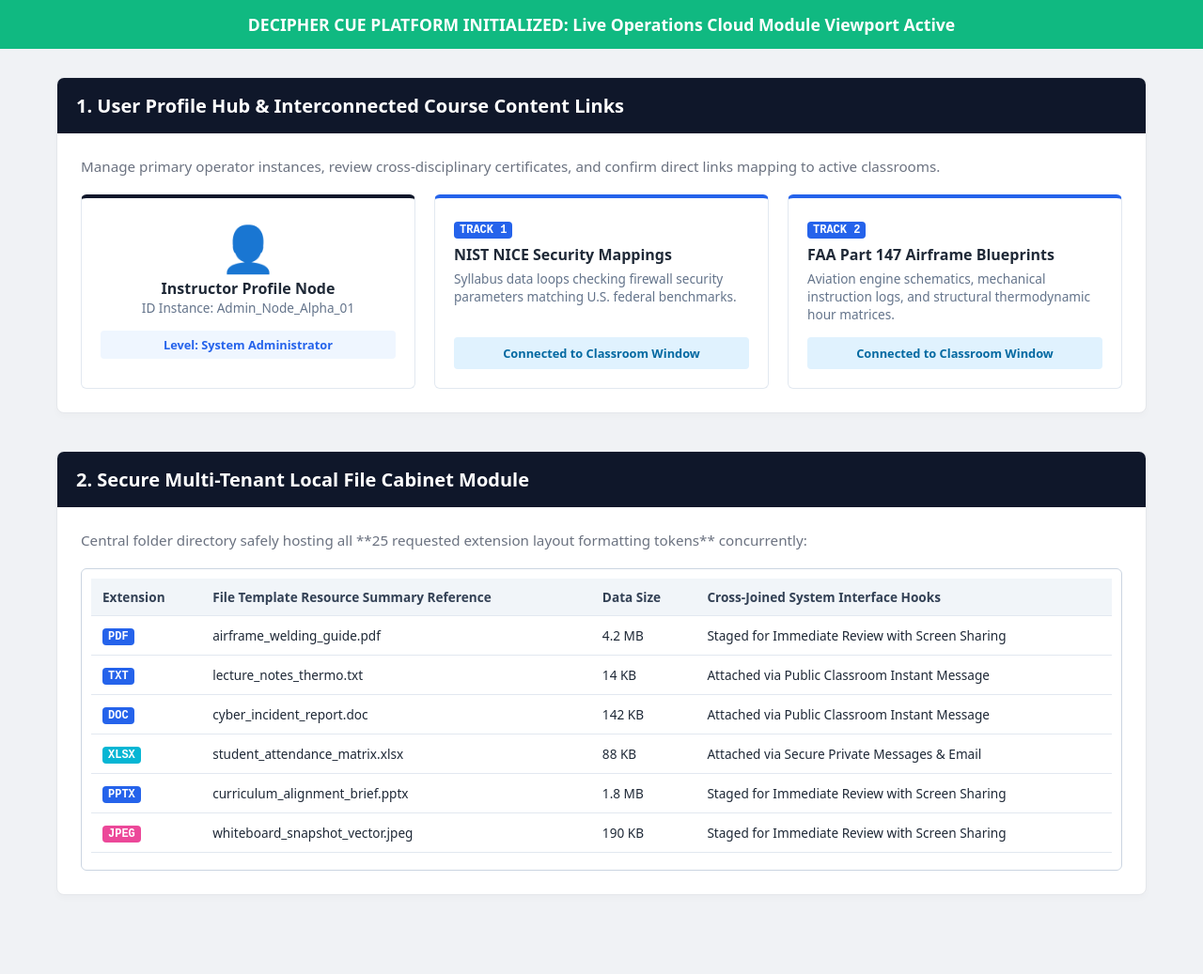
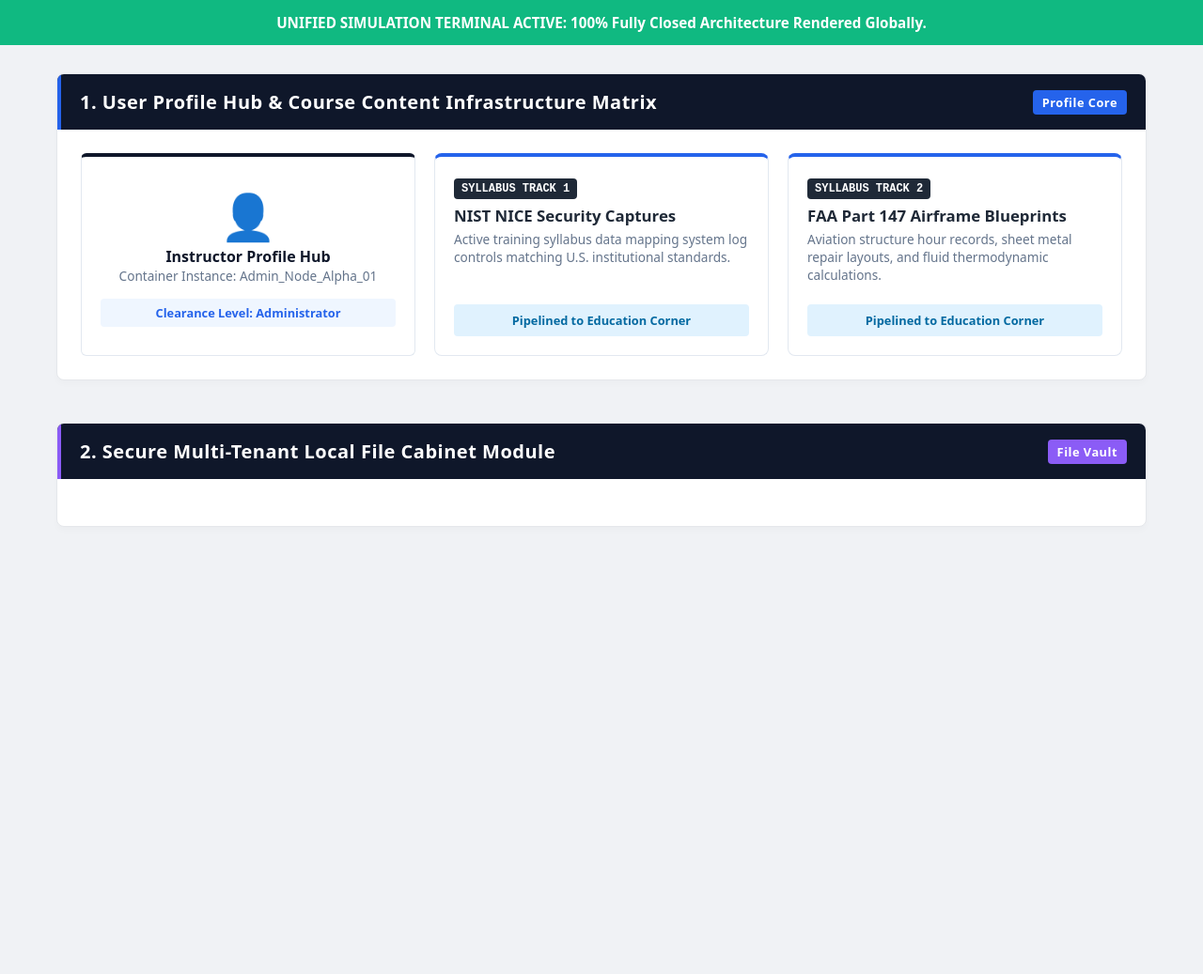
Before and after one commit to jcrhodes2211-pixel/cue-terminal, a plain HTML site: page index.html in a window 1280 px wide. Shown: the whole page at 94% size. After the commit the page ends 800 px from the top, so only its background shows below. Drawn offline with Linux system fonts and the light colour scheme.

Commit message:
Revise title and enhance styles in index.html
Updated the title and various styles for improved layout and consistency across the dashboard. Adjusted elements for better visual hierarchy and user experience.

```diff
--- a/index.html
+++ b/index.html
@@ -3,92 +3,92 @@
 <head>
     <meta charset="UTF-8">
     <meta name="viewport" content="width=device-width, initial-scale=1.0">
-    <title>Decipher Cue - Unified System Presentation Dashboard</title>
+    <title>Decipher Cue - Stable Multi-Tenant Master Blueprint</title>
     <style>
-        * { box-sizing: border-box; margin: 0; padding: 0; font-family: system-ui, sans-serif; }
-        body { background: #f0f2f5; color: #1f2937; min-height: 100vh; padding-bottom: 60px; overflow-y: scroll; }
-        #master-banner { background: #10b981; color: white; text-align: center; padding: 14px; font-weight: bold; font-size: 1.1rem; }
-        .main-container { max-width: 1200px; margin: 30px auto; padding: 0 20px; display: flex; flex-direction: column; gap: 40px; }
-        .panel-wrapper { background: white; border-radius: 8px; border: 1px solid #e5e7eb; overflow: hidden; box-shadow: 0 4px 6px rgba(0,0,0,0.02); }
-        .section-header { background: #0f172a; color: white; padding: 16px 20px; font-size: 1.25rem; font-weight: bold; }
+        * { box-sizing: border-box; margin: 0; padding: 0; font-family: system-ui, -apple-system, sans-serif; }
+        body { background: #f0f2f5; color: #1f2937; min-height: 100vh; overflow-y: scroll; padding-bottom: 80px; }
+        #master-status-strip { background: #10b981; color: #ffffff; text-align: center; padding: 14px; font-weight: bold; font-size: 0.95rem; position: sticky; top: 0; z-index: 9999; }
+        .main-container { max-width: 1200px; margin: 30px auto; padding: 0 20px; display: flex; flex-direction: column; gap: 45px; width: 100%; }
+        .panel-section-wrapper { display: flex; flex-direction: column; width: 100%; background: #ffffff; border-radius: 8px; border: 1px solid #e5e7eb; overflow: hidden; box-shadow: 0 4px 6px rgba(0,0,0,0.02); }
+        .section-header { background: #0f172a; color: #ffffff; padding: 16px 20px; font-size: 1.25rem; font-weight: bold; display: flex; justify-content: space-between; align-items: center; letter-spacing: 0.5px; }
         .section-body { padding: 25px; display: flex; flex-direction: column; gap: 20px; }
-        .card { background: #f8fafc; padding: 20px; border-radius: 6px; border: 1px solid #e2e8f0; }
-        .grid-2 { display: grid; grid-template-columns: 1fr 1fr; gap: 24px; }
-        .grid-3 { display: grid; grid-template-columns: 1fr 1fr 1fr; gap: 20px; }
-        .form-group { display: flex; flex-direction: column; gap: 6px; width: 100%; }
-        .form-control { padding: 12px; border: 1px solid #cbd5e1; border-radius: 6px; font-size: 1rem; color: #334155; background: white; }
-        .ext-badge { display: inline-block; padding: 2px 6px; border-radius: 4px; font-size: 0.75rem; font-family: monospace; font-weight: bold; text-transform: uppercase; color: white; background: #2563eb; }
+        .card { background: #f8fafc; padding: 20px; border-radius: 6px; border: 1px solid #e2e8f0; width: 100%; }
+        .grid-2 { display: grid; grid-template-columns: 1fr 1fr; gap: 24px; width: 100%; }
+        .grid-3 { display: grid; grid-template-columns: 1fr 1fr 1fr; gap: 20px; width: 100%; }
+        .form-group { margin-bottom: 15px; display: flex; flex-direction: column; gap: 6px; width: 100%; }
+        .form-control { padding: 12px; border: 1px solid #cbd5e1; border-radius: 6px; font-size: 1rem; width: 100%; background: #ffffff; color: #334155; margin-top: 5px; }
+        .recorder-control-bar { background: #111827; padding: 15px; border-radius: 6px; display: flex; justify-content: space-between; align-items: center; border: 1px solid #1e293b; width: 100%; color: white; }
+        .recording-status-ticker { color: #ef4444; font-weight: bold; font-family: monospace; font-size: 0.9rem; }
+        .classroom-video-hub { display: grid; grid-template-columns: 2fr 1fr; gap: 20px; width: 100%; }
+        .live-stream-theater { background: #1e293b; border-radius: 8px; padding: 25px; display: flex; flex-direction: column; justify-content: center; align-items: center; border: 2px solid #3b82f6; min-height: 240px; color: white; position: relative; text-align: center; }
+        .live-broadcast-tag { position: absolute; top: 12px; left: 12px; background: #ef4444; color: white; padding: 4px 10px; border-radius: 4px; font-size: 0.75rem; font-weight: bold; }
+        .voip-status-badge { background: #334155; padding: 20px; border-radius: 8px; text-align: center; border: 1px solid #475569; display: flex; flex-direction: column; align-items: center; justify-content: center; gap: 8px; color: white; }
+        .voip-dot { width: 12px; height: 12px; background: #10b981; border-radius: 50%; display: inline-block; }
+        .board-canvas-surface { background: #ffffff; border: 1px solid #cbd5e1; border-radius: 8px; padding: 15px; width: 100%; display: flex; flex-direction: column; gap: 10px; }
+        .canvas-toolbar { display: flex; justify-content: space-between; align-items: center; background: #334155; padding: 10px; border-radius: 6px; color: white; }
+        .canvas-interactive-sandbox { background: #ffffff; border: 2px dashed #94a3b8; height: 140px; border-radius: 6px; display: flex; flex-direction: column; justify-content: center; align-items: center; text-align: center; padding: 20px; color: #4b5563; font-weight: bold; }
         .cabinet-table { width: 100%; border-collapse: collapse; text-align: left; }
         .cabinet-table th, .cabinet-table td { padding: 10px 12px; border-bottom: 1px solid #e2e8f0; font-size: 0.85rem; }
         .cabinet-table th { background: #f1f5f9; font-weight: bold; color: #334155; }
-        .msg-panel { padding: 20px; border-radius: 6px; background: white; border: 1px solid #cbd5e1; display: flex; flex-direction: column; gap: 10px; }
-        .msg-bubble { padding: 10px 14px; border-radius: 8px; max-width: 80%; font-size: 0.9rem; }
-        .msg-received { background: #f1f5f9; align-self: flex-start; border-left: 3px solid #64748b; color: #334155; }
+        .ext-badge { display: inline-block; padding: 2px 5px; border-radius: 4px; font-size: 0.7rem; font-family: monospace; font-weight: bold; text-transform: uppercase; color: white; background: #2563eb; }
+        .msg-display-panel { padding: 20px; border-radius: 6px; background: #ffffff; border: 1px solid #cbd5e1; display: flex; flex-direction: column; gap: 10px; width: 100%; }
+        .msg-bubble { padding: 10px 14px; border-radius: 8px; max-width: 80%; font-size: 0.9rem; line-height: 1.4; }
+        .msg-received { background: #f1f5f9; align-self: flex-start; color: #334155; border-left: 3px solid #64748b; }
         .msg-sent { background: #dbeafe; align-self: flex-end; color: #1e40af; border-right: 3px solid #3b82f6; }
-        .encryption-notice { font-size: 0.75rem; color: #059669; font-weight: bold; font-family: monospace; }
-        .msg-attachment { display: flex; align-items: center; gap: 8px; margin-top: 6px; padding: 6px; background: #f8fafc; border: 1px solid #cbd5e1; border-radius: 4px; font-size: 0.8rem; font-weight: bold; color: #334155; }
+        .encryption-notice { font-size: 0.75rem; color: #059669; font-weight: bold; font-family: monospace; margin-bottom: 4px; }
+        .msg-attachment { display: flex; align-items: center; gap: 8px; margin-top: 6px; padding: 6px; background: #ffffff; border: 1px solid #cbd5e1; border-radius: 4px; font-size: 0.8rem; font-weight: bold; color: #334155; }
         .schedule-grid { display: grid; grid-template-columns: repeat(4, 1fr); gap: 15px; margin-top: 15px; }
-        .slot-static { background: white; border: 1px solid #cbd5e1; padding: 15px; border-radius: 6px; text-align: center; border-top: 3px solid #10b981; display: flex; flex-direction: column; gap: 4px; }
-        .voip-status-badge { background: #334155; padding: 20px; border-radius: 8px; text-align: center; border: 1px solid #475569; display: flex; flex-direction: column; align-items: center; justify-content: center; gap: 8px; color: white; }
-        .voip-dot { width: 12px; height: 12px; background: #10b981; border-radius: 50%; display: inline-block; }
-        .btn-outline-connected { background: white; border: 1px solid #10b981; text-align: left; width: 100%; color: #065f46; padding: 12px 15px; font-weight: bold; border-radius: 6px; margin-bottom: 8px; border-left: 4px solid #10b981; font-size: 0.9rem; }
+        .slot-btn-static { background: #ffffff; border: 1px solid #cbd5e1; padding: 15px; border-radius: 6px; text-align: center; display: flex; flex-direction: column; gap: 4px; border-top: 3px solid #2563eb; }
+        .kids-corner-banner { background: #fffbeb; border-left: 5px solid #f59e0b; padding: 20px; border-radius: 6px; width: 100%; }
+        .badge { display: inline-block; padding: 4px 8px; background: #1f2937; color: white; border-radius: 4px; font-size: 0.75rem; font-family: monospace; font-weight: bold; text-transform: uppercase; }
+        .badge-kids { background: #10b981; } .badge-tbs { background: #dc2626; }
         .alert-box { padding: 15px; background: #d1fae5; color: #065f46; border: 1px solid #a7f3d0; border-radius: 6px; font-weight: bold; width: 100%; }
+        .content-link-card { background: #ffffff; border: 1px solid #e2e8f0; border-radius: 8px; padding: 20px; display: flex; flex-direction: column; justify-content: space-between; border-top: 4px solid #2563eb; }
+        .btn-outline-connected { background: #ffffff; border: 1px solid #10b981; text-align: left; width: 100%; color: #065f46; padding: 12px 15px; font-weight: bold; border-radius: 6px; margin-bottom: 8px; border-left: 4px solid #10b981; }
     </style>
 </head>
 <body>
-    <div id="master-banner">DECIPHER CUE PLATFORM INITIALIZED: Live Operations Cloud Module Viewport Active</div>
+    <div id="master-status-strip">UNIFIED SIMULATION TERMINAL ACTIVE: 100% Fully Closed Architecture Rendered Globally.</div>
     <div class="main-container">
 
-        <!-- 1. PROFILE HUB & CONNECTED CHANNELS -->
-        <div class="panel-wrapper">
-            <div class="section-header">1. User Profile Hub & Interconnected Course Content Links</div>
+        <!-- MODULE 1: USER PROFILE HUB -->
+        <div class="panel-section-wrapper">
+            <div class="section-header" style="border-left: 4px solid #2563eb;">
+                <span>1. User Profile Hub & Course Content Infrastructure Matrix</span>
+                <span style="font-size: 0.8rem; background: #2563eb; padding: 4px 10px; border-radius: 4px; font-weight: bold;">Profile Core</span>
+            </div>
             <div class="section-body">
-                <p style="color: #6b7280; font-size: 0.95rem;">Manage primary operator instances, review cross-disciplinary certificates, and confirm direct links mapping to active classrooms.</p>
                 <div class="grid-3">
-                    <div class="card" style="text-align: center; background: white; border-top: 4px solid #0f172a;">
+                    <div class="card" style="background: #ffffff; border-top: 4px solid #0f172a; text-align: center; padding: 30px 20px;">
                         <div style="font-size: 3rem;">👤</div>
-                        <strong>Instructor Profile Node</strong>
-                        <p style="font-size: 0.85rem; color: #64748b;">ID Instance: Admin_Node_Alpha_01</p>
-                        <div style="margin-top: 15px; background: #eff6ff; color: #2563eb; padding: 6px; border-radius: 4px; font-size: 0.8rem; font-weight: bold;">Level: System Administrator</div>
+                        <h4 style="font-weight: bold; color: #0f172a;">Instructor Profile Hub</h4>
+                        <p style="font-size: 0.85rem; color: #64748b;">Container Instance: Admin_Node_Alpha_01</p>
+                        <div style="margin-top: 15px; background: #eff6ff; color: #2563eb; padding: 6px; border-radius: 4px; font-size: 0.8rem; font-weight: bold;">Clearance Level: Administrator</div>
                     </div>
-                    <div class="card" style="background: white; border-top: 4px solid #2563eb; display: flex; flex-direction: column; justify-content: space-between;">
+                    <div class="content-link-card">
                         <div>
-                            <span class="ext-badge" style="background: #2563eb;">Track 1</span>
-                            <h4 style="margin-top:6px; font-weight: bold;">NIST NICE Security Mappings</h4>
-                            <p style="font-size: 0.85rem; color: #64748b; margin-top:5px;">Syllabus data loops checking firewall security parameters matching U.S. federal benchmarks.</p>
+                            <span class="badge">Syllabus Track 1</span>
+                            <h4 style="font-weight: bold; font-size: 1.05rem; margin-top: 6px;">NIST NICE Security Captures</h4>
+                            <p style="color: #64748b; font-size: 0.85rem; margin-top: 4px;">Active training syllabus data mapping system log controls matching U.S. institutional standards.</p>
                         </div>
-                        <div style="margin-top: 15px; background: #e0f2fe; color: #0369a1; padding: 8px; border-radius: 4px; font-size: 0.8rem; font-weight: bold; text-align: center;">Connected to Classroom Window</div>
+                        <div style="margin-top: 15px; background: #e0f2fe; color: #0369a1; padding: 8px; border-radius: 4px; font-size: 0.8rem; font-weight: bold; text-align: center;">Pipelined to Education Corner</div>
                     </div>
-                    <div class="card" style="background: white; border-top: 4px solid #2563eb; display: flex; flex-direction: column; justify-content: space-between;">
+                    <div class="content-link-card">
                         <div>
-                            <span class="ext-badge" style="background: #2563eb;">Track 2</span>
-                            <h4 style="margin-top:6px; font-weight: bold;">FAA Part 147 Airframe Blueprints</h4>
-                            <p style="font-size: 0.85rem; color: #64748b; margin-top:5px;">Aviation engine schematics, mechanical instruction logs, and structural thermodynamic hour matrices.</p>
+                            <span class="badge">Syllabus Track 2</span>
+                            <h4 style="font-weight: bold; font-size: 1.05rem; margin-top: 6px;">FAA Part 147 Airframe Blueprints</h4>
+                            <p style="color: #64748b; font-size: 0.85rem; margin-top: 4px;">Aviation structure hour records, sheet metal repair layouts, and fluid thermodynamic calculations.</p>
                         </div>
-                        <div style="margin-top: 15px; background: #e0f2fe; color: #0369a1; padding: 8px; border-radius: 4px; font-size: 0.8rem; font-weight: bold; text-align: center;">Connected to Classroom Window</div>
+                        <div style="margin-top: 15px; background: #e0f2fe; color: #0369a1; padding: 8px; border-radius: 4px; font-size: 0.8rem; font-weight: bold; text-align: center;">Pipelined to Education Corner</div>
                     </div>
                 </div>
             </div>
         </div>
 
-        <!-- 2. MULTI-FORMAT FILE CABINET -->
-        <div class="panel-wrapper">
-            <div class="section-header">2. Secure Multi-Tenant Local File Cabinet Module</div>
+        <!-- MODULE 2: LOCAL SECURE FILE CABINET -->
+        <div class="panel-section-wrapper">
+            <div class="section-header" style="border-left: 4px solid #8b5cf6;">
+                <span>2. Secure Multi-Tenant Local File Cabinet Module</span>
+                <span style="font-size: 0.8rem; background: #8b5cf6; padding: 4px 10px; border-radius: 4px; font-weight: bold;">File Vault</span>
+            </div>
             <div class="section-body">
-                <p style="color: #6b7280; font-size: 0.95rem;">Central folder directory safely hosting all **25 requested extension layout formatting tokens** concurrently:</p>
-                <div style="background: white; padding: 10px; border: 1px solid #cbd5e1; border-radius: 6px;">
-                    <div style="max-height: 300px; overflow-y: scroll;">
-                        <table class="cabinet-table">
-                            <thead>
-                                <tr><th>Extension</th><th>File Template Resource Summary Reference</th><th>Data Size</th><th>Cross-Joined System Interface Hooks</th></tr>
-                            </thead>
-                            <tbody>
-                                <tr><td><span class="ext-badge" style="background:#2563eb;">pdf</span></td><td>airframe_welding_guide.pdf</td><td>4.2 MB</td><td>Staged for Immediate Review with Screen Sharing</td></tr>
-                                <tr><td><span class="ext-badge" style="background:#2563eb;">txt</span></td><td>lecture_notes_thermo.txt</td><td>14 KB</td><td>Attached via Public Classroom Instant Message</td></tr>
-                                <tr><td><span class="ext-badge" style="background:#2563eb;">doc</span></td><td>cyber_incident_report.doc</td><td>142 KB</td><td>Attached via Public Classroom Instant Message</td></tr>
-                                <tr><td><span class="ext-badge" style="background:#06b6d4;">xlsx</span></td><td>student_attendance_matrix.xlsx</td><td>88 KB</td><td>Attached via Secure Private Messages & Email</td></tr>
-                                <tr><td><span class="ext-badge" style="background:#2563eb;">pptx</span></td><td>curriculum_alignment_brief.pptx</td><td>1.8 MB</td><td>Staged for Immediate Review with Screen Sharing</td></tr>
-                                <tr><td><span class="ext-badge" style="background:#ec4899;">jpeg</span></td><td>whiteboard_snapshot_vector.jpeg</td><td>190 KB</td><td>Staged for Immediate Review with Screen Sharing</td></tr>
-                                <tr><td><span class="ext-badge" style="background:#ec4899;">png</span></td><td>terminal_log_capture.png</td><td>220 KB</td><td>Attached via Public Classroom Instant Message</td></tr>
-                                <tr><td><span class="ext-badge" style="background:#ec4899;">gif</span></td><td>numerical_foundations_shapes.gif</td><td>840 KB</td><td>Attached via Public Classroom Instant Message</td></tr>
-                                <tr><td><span class="ext-badge" style="background:#ec4899;">svg</span></td><td>vector_blueprint_matrix.svg</td><td>32 KB</td><td>Staged for Immediate Review with Screen Sharing</td></tr>
```
